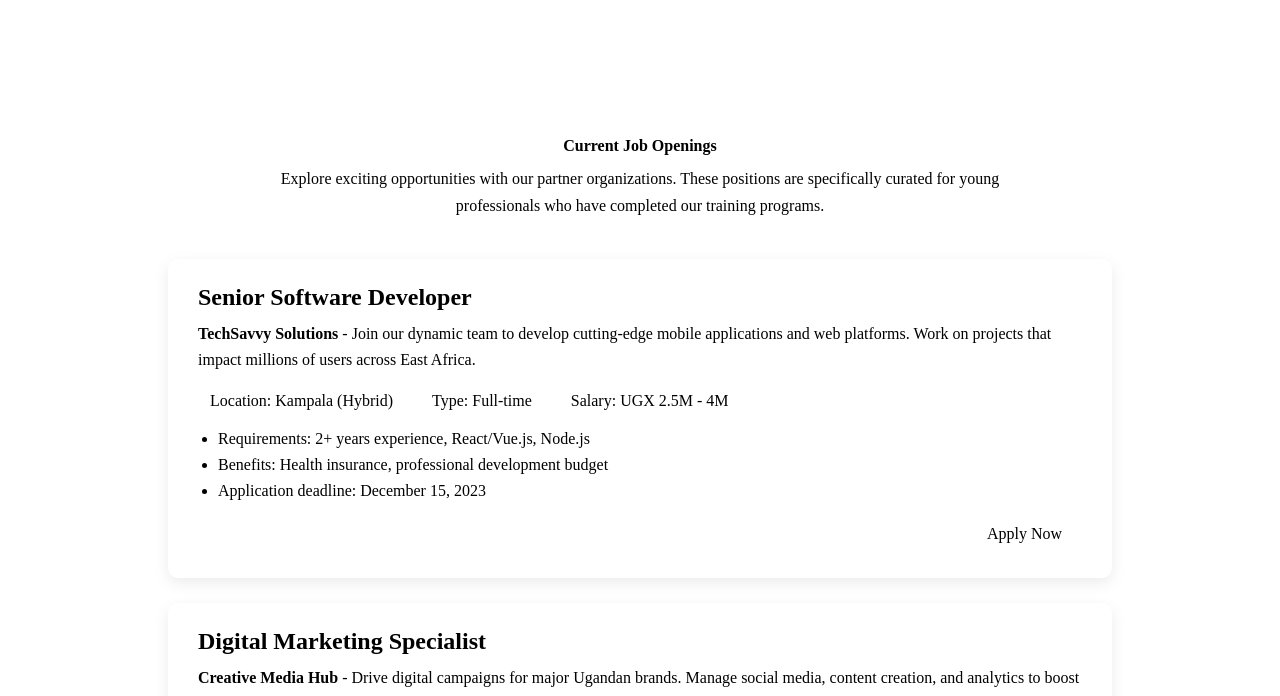
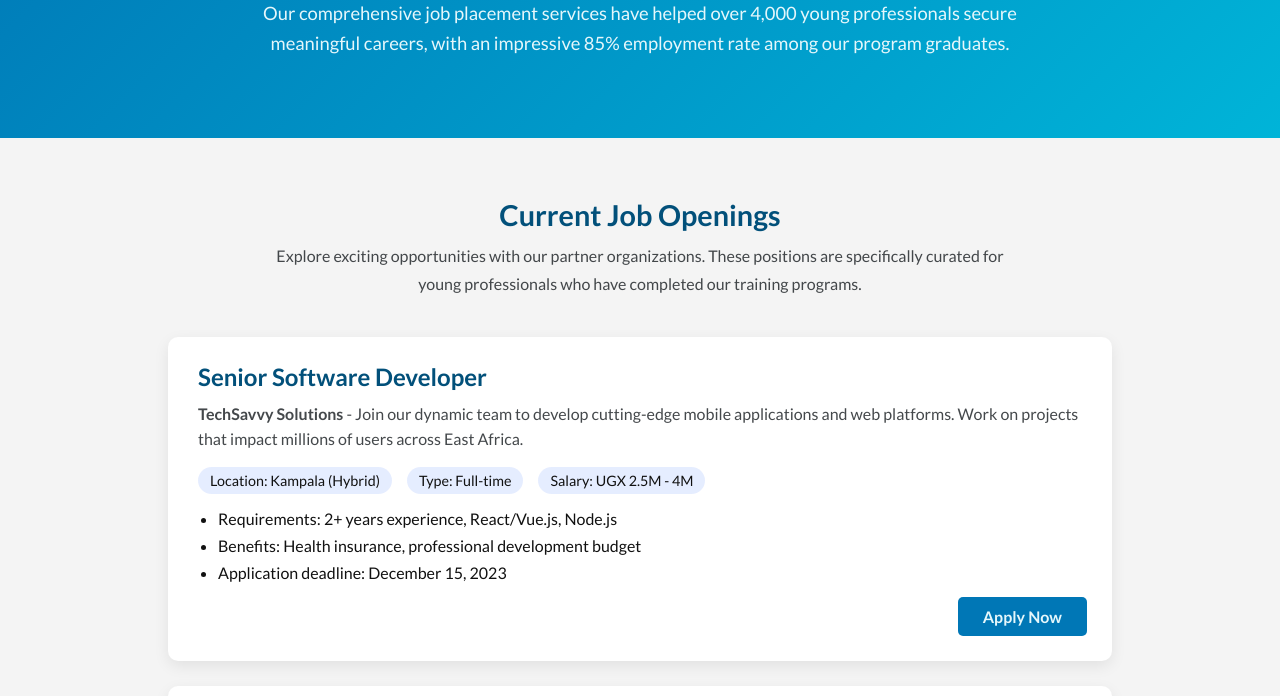
Before and after one commit to Mathewphillip/YouthRise, a plain HTML site: page jobs.html in a window 1280 px wide. Shown: the part 296-992 px from the top of the page. Drawn offline with Linux system fonts and the light colour scheme.

Commit message:
updated css files

```diff
--- a/style.css
+++ b/style.css
@@ -1,4 +1,4 @@
-<<<<<<< HEAD
+
 /* creating variables */
 :root{
     --primary-color:#0077b6;
@@ -2006,7 +2006,7 @@ section{
         width: 100%;
     }
 }
-=======
+
 /* creating variables */
 :root{
     --primary-color:#0077b6;
@@ -4014,4 +4014,3 @@ section{
         width: 100%;
     }
 }
->>>>>>> 1effeeaa0b5c00f7c686685d84d9c48ec5083837
```
Also changed, not shown: index.html (+1 -1 lines).
